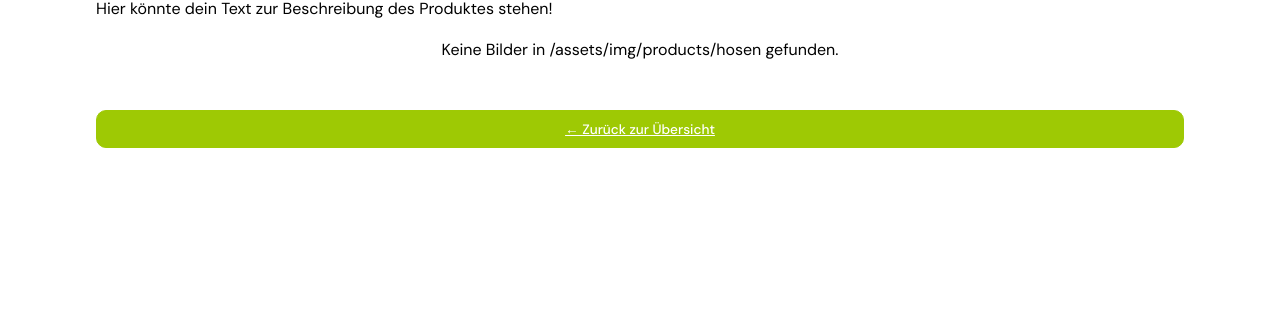
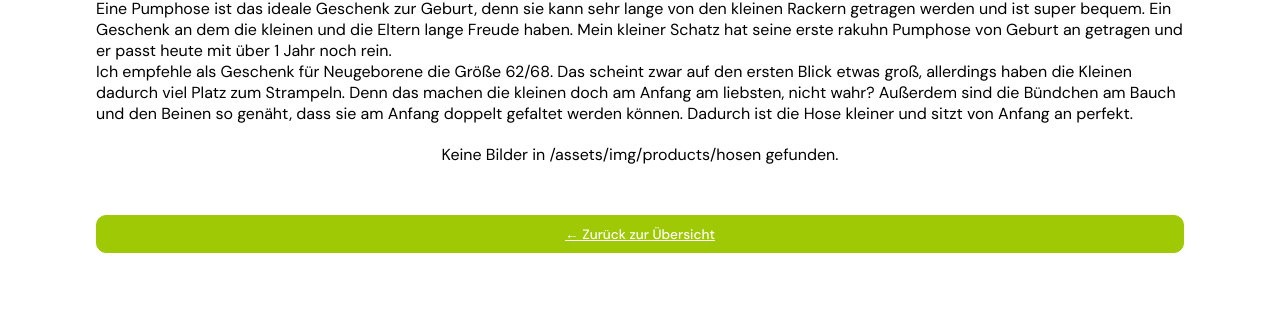
Before and after one commit to esoxxxx/rakuhn, an Eleventy site: page src/products/hosen.md in a window 1280 px wide. Shown: the part 179-497 px from the top of the page. Built offline with nearby package versions, Linux system fonts and the light colour scheme; Eleventy itself is replaced by a stand-in of ours; files that its build step writes are made by us from their sources.

Commit message:
Pumphosen Beschreibung angepasst

```diff
--- a/src/products/hosen.md
+++ b/src/products/hosen.md
@@ -1,9 +1,14 @@
 ---
-name: Hosen
+name: Pumphosen
 layout: layouts/product-detail.njk
 price: 20,00 €
 icon: "/assets/img/products/hosen/20230623_115543.jpg"
 tags:
-    - product
+  - product
 ---
-Hier könnte dein Text zur Beschreibung des Produktes stehen!
+
+Eine Pumphose ist das ideale Geschenk zur Geburt, denn sie kann sehr lange von den kleinen Rackern getragen werden und ist super bequem. Ein Geschenk an dem die kleinen und die Eltern lange Freude haben. Mein kleiner Schatz hat seine erste rakuhn Pumphose von Geburt an getragen und er passt heute mit über 1 Jahr noch rein.
+
+Ich empfehle als Geschenk für Neugeborene die Größe 62/68. Das scheint zwar auf den ersten Blick etwas groß, allerdings
+haben die Kleinen dadurch viel Platz zum Strampeln. Denn das machen die kleinen doch am Anfang am liebsten, nicht wahr?
+Außerdem sind die Bündchen am Bauch und den Beinen so genäht, dass sie am Anfang doppelt gefaltet werden können. Dadurch ist die Hose kleiner und sitzt von Anfang an perfekt.
```
